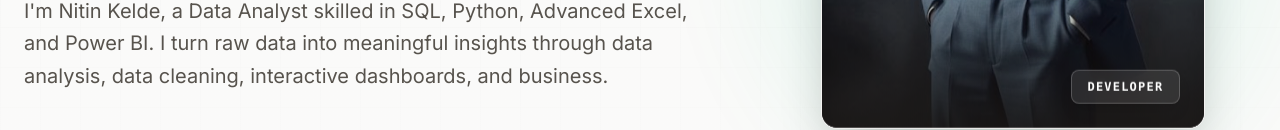
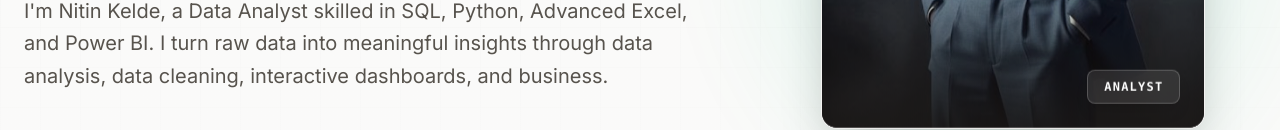
Before and after one commit to unisiremainhub-gif/portfolio, a React (Vite) app: page / in a window 1280 px wide. Shown: the part 533-663 px from the top of the page. Built offline with nearby package versions, Linux system fonts and the light colour scheme.

Commit message:
Update Hero.jsx

```diff
--- a/src/Components/Home/Hero.jsx
+++ b/src/Components/Home/Hero.jsx
@@ -223,7 +223,7 @@ const GravityImage = () => {
               transform: "translateZ(30px)"
             }}
           >
-            Developer
+            Analyst
           </motion.div>
 
         </div>
```
